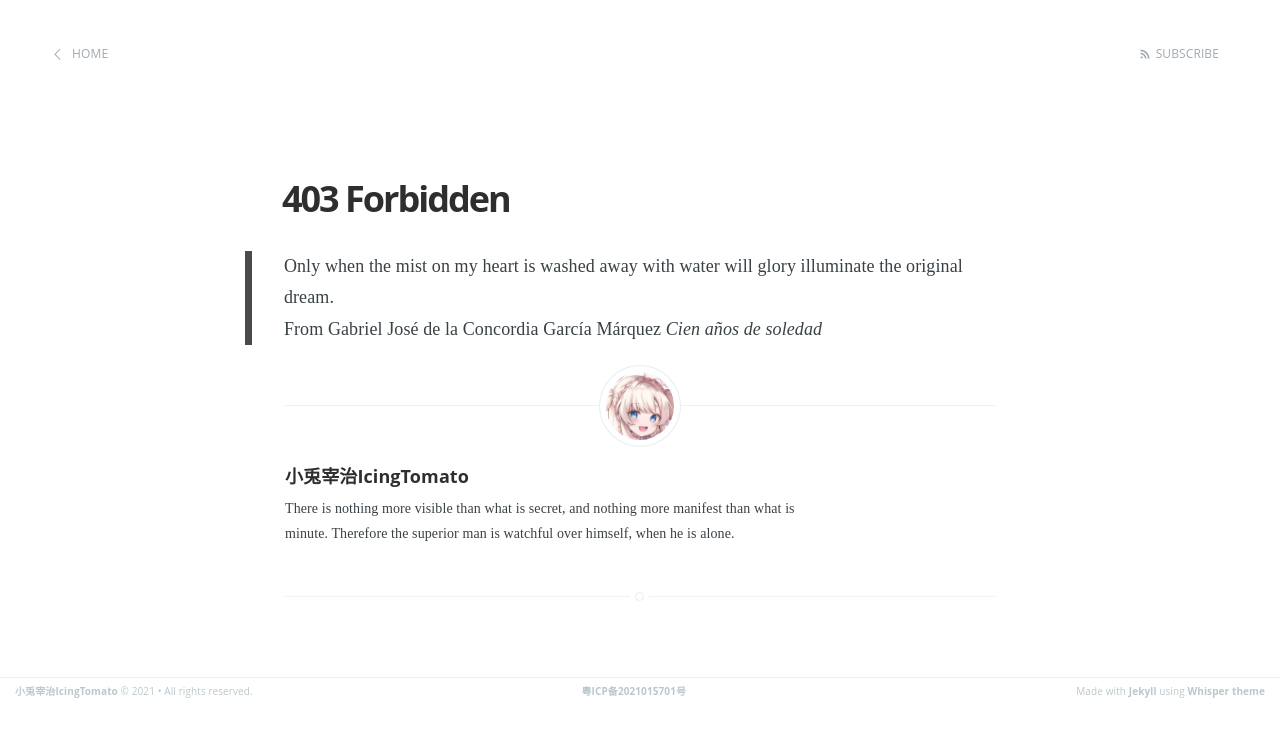
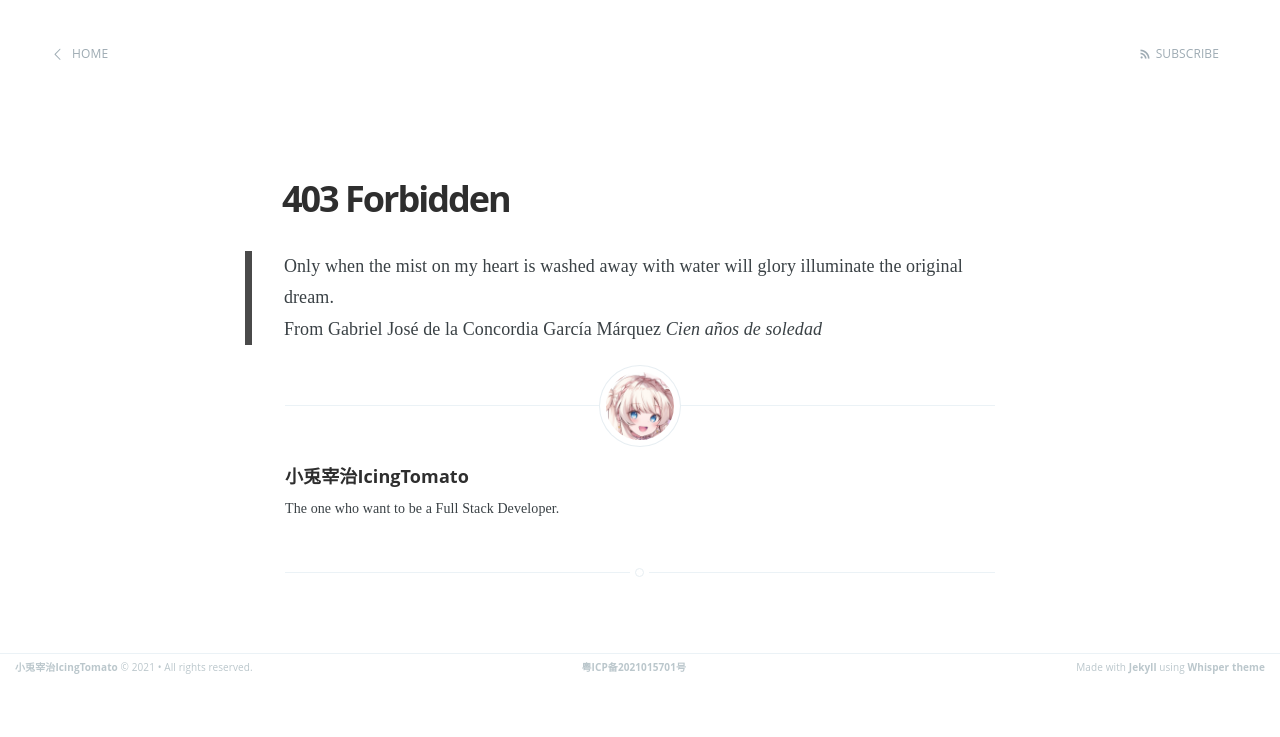
Before and after one commit to IcingTomato/whisper, a Jekyll site: the page built from 403.md, in a window 1280 px wide. Shown: the top 737 px of the page. Built offline with Jekyll 4.4.1, drawn with Linux system fonts in a browser that asks for light colours.

Commit message:
Update: Update 404 403

```diff
--- a/403.md
+++ b/403.md
@@ -19,9 +19,7 @@ From Gabriel José de la Concordia García Márquez <i>Cien años de soledad</i>
             <!-- Author Name -->
             <h4> {{ site.author }} </h4>
             <!-- Author Bio -->
-            <p>
-                There is nothing more visible than what is secret, and nothing more manifest than what is minute. Therefore the superior man is watchful over himself, when he is alone.
-            </p>
+            <p>The one who want to be a Full Stack Developer.</p>
         </section>
     {% endif %}
 </footer>
```
Also changed, not shown: 404.md (+1 -3 lines).
